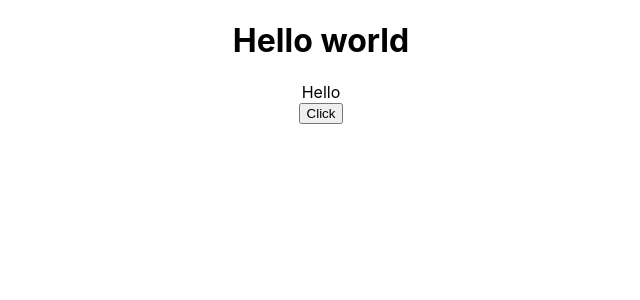
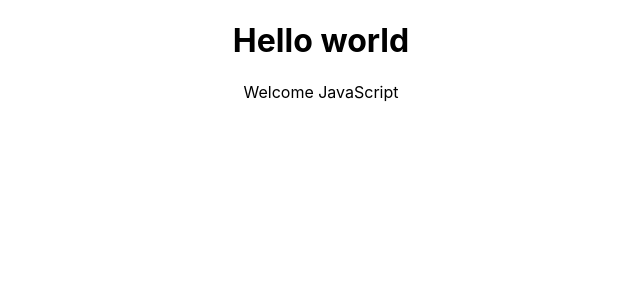
Before and after one commit to suraj-20/neog.camp, a React (Create React App) app in the folder LessonFive/first-react-app/: page / in a window 1280 px wide. Shown: the top 300 px of the page, without its empty margins (319-959 px from the left). Built offline with nearby package versions, Linux system fonts and the light colour scheme.

Commit message:
1st approach of conditional rendering

```diff
--- a/LessonFive/first-react-app/src/App.js
+++ b/LessonFive/first-react-app/src/App.js
@@ -8,29 +8,25 @@
 import ClassClick from "./Components/classClick";
 import ParentComponent from "./Components/ParentComponent";
 import EventBind from "./Components/EventBind";
+import UserGreeting from "./Components/UserGreeting";
 class App extends Component {
   render() {
     return (
       <div className="App">
         <h1>Hello world</h1>
-
+        <UserGreeting />
         {/* <ParentComponent /> */}
-
-        <EventBind />
-
+        {/* <EventBind /> */}
         {/* <FunctionClick /> */}
         {/* <ClassClick /> */}
-
         {/* <Counter /> */}
-
         {/* <Message /> */}
-
         {/* <Greet name="Java" heroName="Rama" /> */}
-        {/* <Greet name="Bruce" />
-        <Greet name="Diana" /> */}
+        {/* <Greet name="Bruce" /> */}
+        {/* <Greet name="Diana" /> */}
         {/* <Welcome name="JAva" heroName="Krishna" /> */}
-        {/* <Welcome name="Bruce" />
-        <Welcome name="Diana" /> */}
+        {/* <Welcome name="Bruce" /> */}
+        {/* <Welcome name="Diana" /> */}
       </div>
     );
   }
--- /dev/null
+++ b/LessonFive/first-react-app/src/Components/UserGreeting.js
@@ -0,0 +1,30 @@
+import React, { Component } from 'react'
+
+class UserGreeting extends Component {
+
+    constructor(props) {
+      super(props)
+
+      this.state = {
+         isLoggedIn: true
+      }
+    }
+
+
+  render() {
+
+    if(this.state.isLoggedIn) {
+        return <div>Welcome JavaScript</div>
+    } else {
+        return <div>Welcome Guest</div>
+    }
+
+    // return (
+    //   <div>
+    //     Hello JavaScript
+    //   </div>
+    // )
+  }
+}
+
+export default UserGreeting
```
